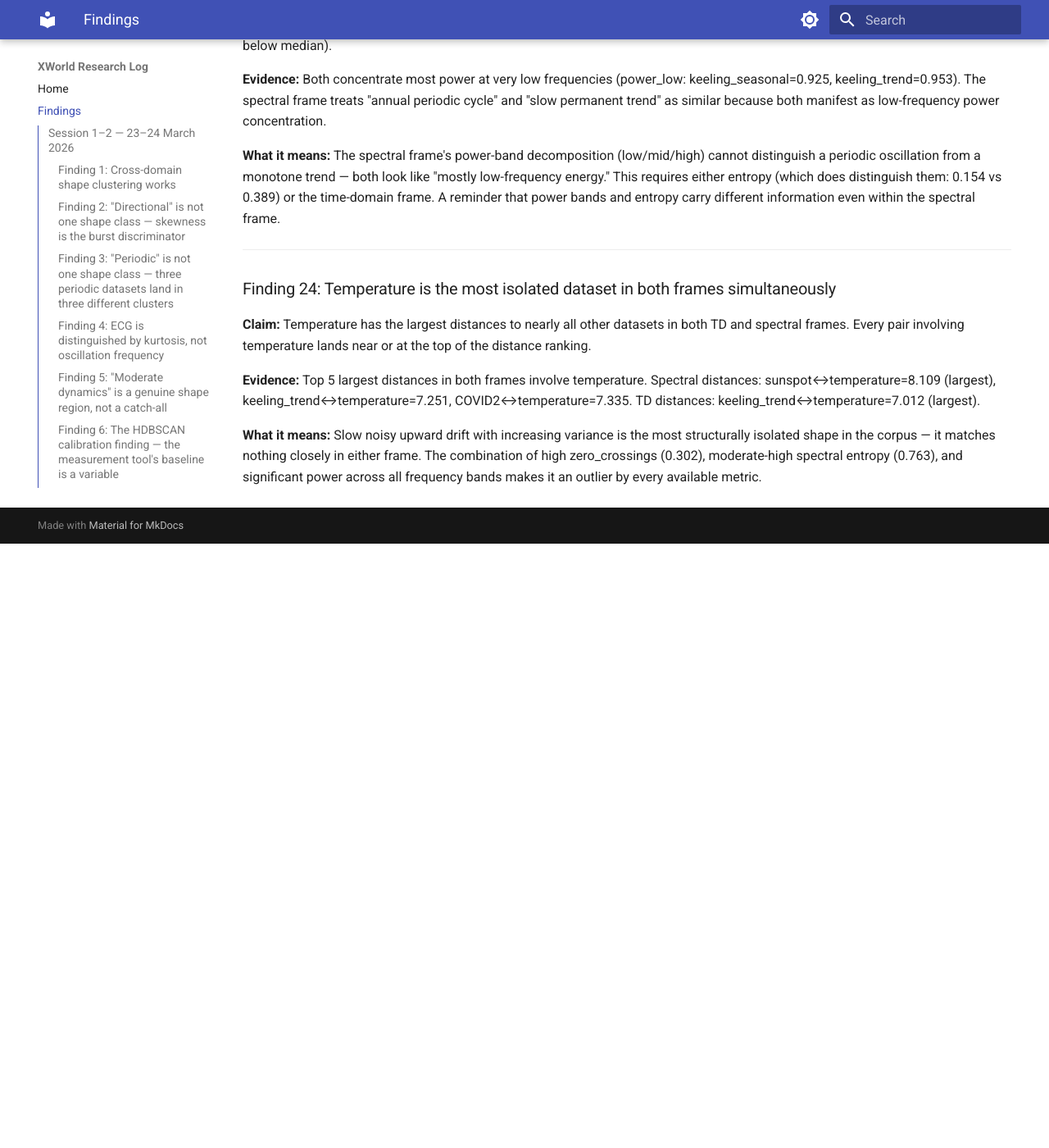
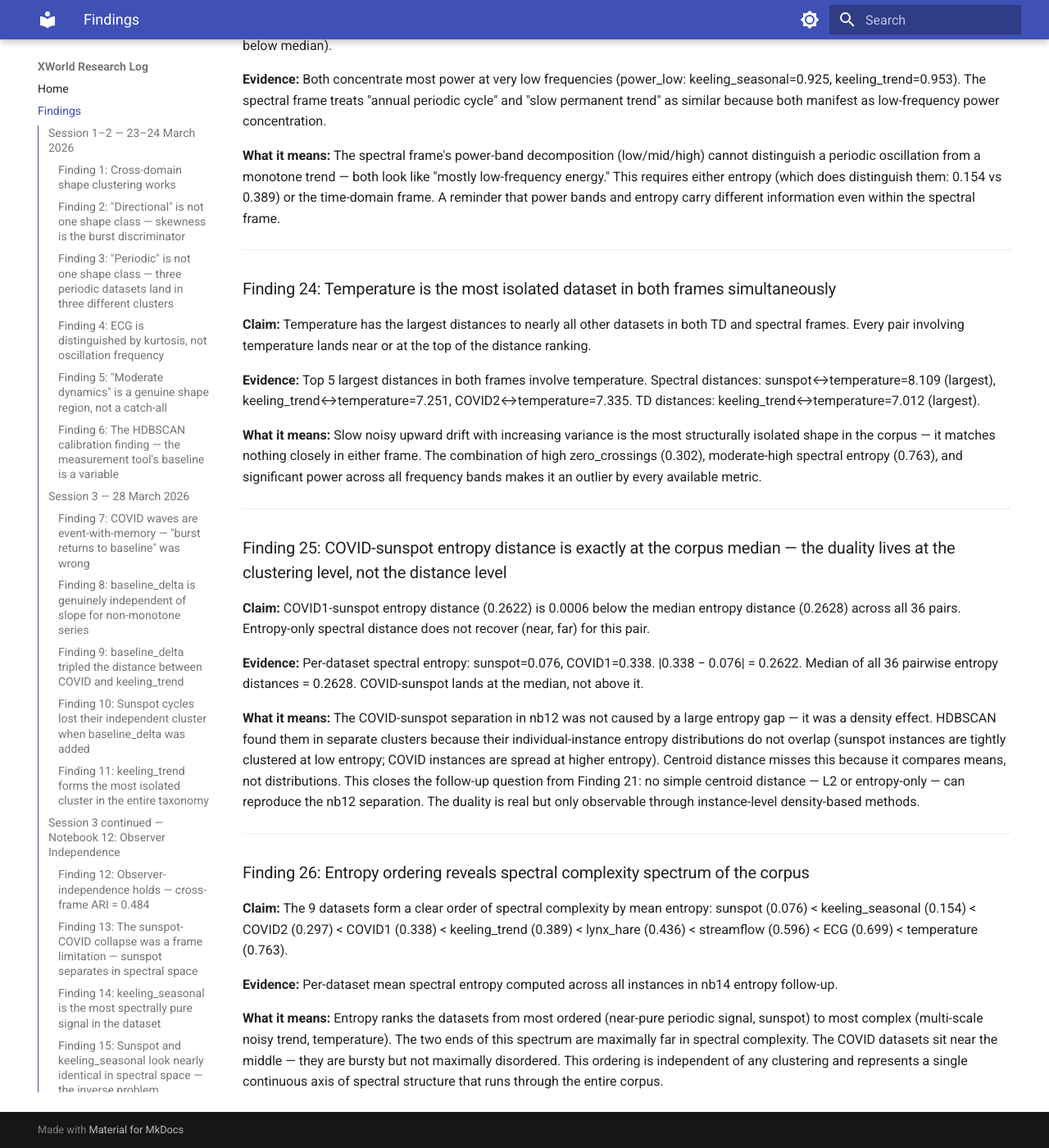
Before and after one commit to sekarkrishna/xworld, an MkDocs documentation site: the page built from notebooks/FINDINGS.md, in a window 1280 px wide and 1400 px high, scrolled down 8776 px. Shown: the whole window at 82% size. Built offline with MkDocs 1.6.1 and Material for MkDocs 9.7.7, drawn with Linux system fonts in a browser that asks for light colours; before the commit the page ends 9439 px from its top, so only the background shows below that.

Commit message:
nb14 entropy follow-up + findings 25-26
- Add entropy-only spectral distance cells to nb14
- Finding 25: COVID-sunspot entropy gap = 0.2622, corpus median = 0.2628
  The duality is a density effect, not a distance effect — closed
- Finding 26: entropy ordering reveals spectral complexity axis
- EXPERIMENTS.md: entropy follow-up results
- FINDINGS.md: update open question 1 status

Co-Authored-By: Claude Sonnet 4.6 <noreply@anthropic.com>

```diff
--- a/notebooks/EXPERIMENTS.md
+++ b/notebooks/EXPERIMENTS.md
@@ -459,3 +459,14 @@ TD distance=2.810 is above the within-COVID range (COVID1↔COVID2=0.282) but be
 ### What changed in the thesis
 
 Shape similarity as a vector holds. But centroid L2 is not the right tool to see the COVID-sunspot split — that requires either entropy-only distance or instance-level clustering. Follow-up: recompute spectral distance using entropy alone to test if the (near, far) prediction holds for that single feature.
+
+
+### Entropy-only follow-up (nb14 extension)
+
+**Result:** COVID-sunspot entropy distance = 0.2622, median = 0.2628. Missed (near, far) by 0.0006 — exactly at the boundary.
+
+**Conclusion:** The COVID-sunspot duality cannot be recovered by any centroid distance (5-feature L2 or entropy-only). It is a density effect visible only at the instance level through HDBSCAN. This closes the open question from Finding 21.
+
+**Entropy ordering discovered:** sunspot (0.076) < keeling_seasonal (0.154) < COVID2 (0.297) < COVID1 (0.338) < keeling_trend (0.389) < lynx_hare (0.436) < streamflow (0.596) < ECG (0.699) < temperature (0.763). A clean spectral complexity axis through the corpus.
+
+**Total findings after nb14:** 26
--- a/notebooks/FINDINGS.md
+++ b/notebooks/FINDINGS.md
@@ -286,3 +286,24 @@ No other dataset achieves this across all frames.
 **Evidence:** Top 5 largest distances in both frames involve temperature. Spectral distances: sunspot↔temperature=8.109 (largest), keeling_trend↔temperature=7.251, COVID2↔temperature=7.335. TD distances: keeling_trend↔temperature=7.012 (largest).
 
 **What it means:** Slow noisy upward drift with increasing variance is the most structurally isolated shape in the corpus — it matches nothing closely in either frame. The combination of high zero_crossings (0.302), moderate-high spectral entropy (0.763), and significant power across all frequency bands makes it an outlier by every available metric.
+
+
+---
+
+### Finding 25: COVID-sunspot entropy distance is exactly at the corpus median — the duality lives at the clustering level, not the distance level
+
+**Claim:** COVID1-sunspot entropy distance (0.2622) is 0.0006 below the median entropy distance (0.2628) across all 36 pairs. Entropy-only spectral distance does not recover (near, far) for this pair.
+
+**Evidence:** Per-dataset spectral entropy: sunspot=0.076, COVID1=0.338. |0.338 − 0.076| = 0.2622. Median of all 36 pairwise entropy distances = 0.2628. COVID-sunspot lands at the median, not above it.
+
+**What it means:** The COVID-sunspot separation in nb12 was not caused by a large entropy gap — it was a density effect. HDBSCAN found them in separate clusters because their individual-instance entropy distributions do not overlap (sunspot instances are tightly clustered at low entropy; COVID instances are spread at higher entropy). Centroid distance misses this because it compares means, not distributions. This closes the follow-up question from Finding 21: no simple centroid distance — L2 or entropy-only — can reproduce the nb12 separation. The duality is real but only observable through instance-level density-based methods.
+
+---
+
+### Finding 26: Entropy ordering reveals spectral complexity spectrum of the corpus
+
+**Claim:** The 9 datasets form a clear order of spectral complexity by mean entropy: sunspot (0.076) < keeling_seasonal (0.154) < COVID2 (0.297) < COVID1 (0.338) < keeling_trend (0.389) < lynx_hare (0.436) < streamflow (0.596) < ECG (0.699) < temperature (0.763).
+
+**Evidence:** Per-dataset mean spectral entropy computed across all instances in nb14 entropy follow-up.
+
+**What it means:** Entropy ranks the datasets from most ordered (near-pure periodic signal, sunspot) to most complex (multi-scale noisy trend, temperature). The two ends of this spectrum are maximally far in spectral complexity. The COVID datasets sit near the middle — they are bursty but not maximally disordered. This ordering is independent of any clustering and represents a single continuous axis of spectral structure that runs through the entire corpus.
```
Also changed, not shown: 1 other file.
